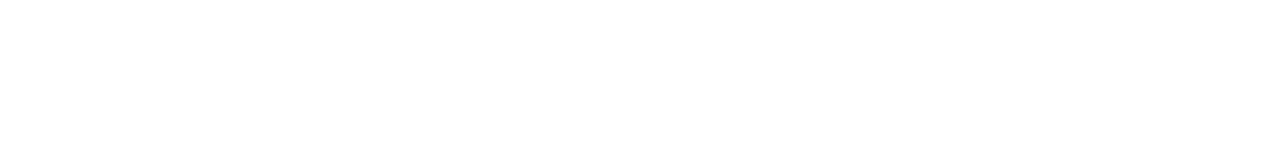
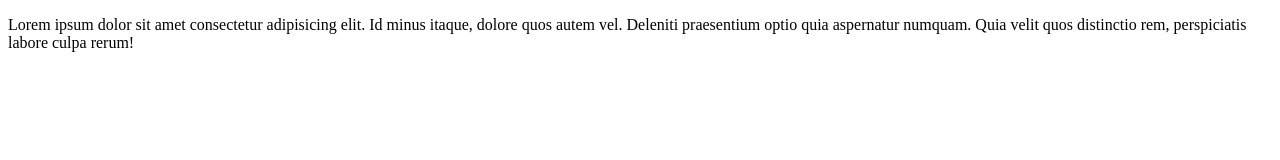
Before and after one commit to MassiveDevz/anotherrepo, a plain HTML site: page index.html in a window 1280 px wide. Drawn offline with Linux system fonts and the light colour scheme.

Commit message:
another commit

```diff
--- a/index.html
+++ b/index.html
@@ -5,5 +5,10 @@
     <meta name="viewport" content="width=device-width, initial-scale=1.0" />
     <title>Second Commit</title>
   </head>
-  <body></body>
+  <body>
+    <p>
+      Lorem ipsum dolor sit amet consectetur adipisicing elit. Id minus itaque, dolore quos autem vel. Deleniti praesentium optio quia
+      aspernatur numquam. Quia velit quos distinctio rem, perspiciatis labore culpa rerum!
+    </p>
+  </body>
 </html>
```
